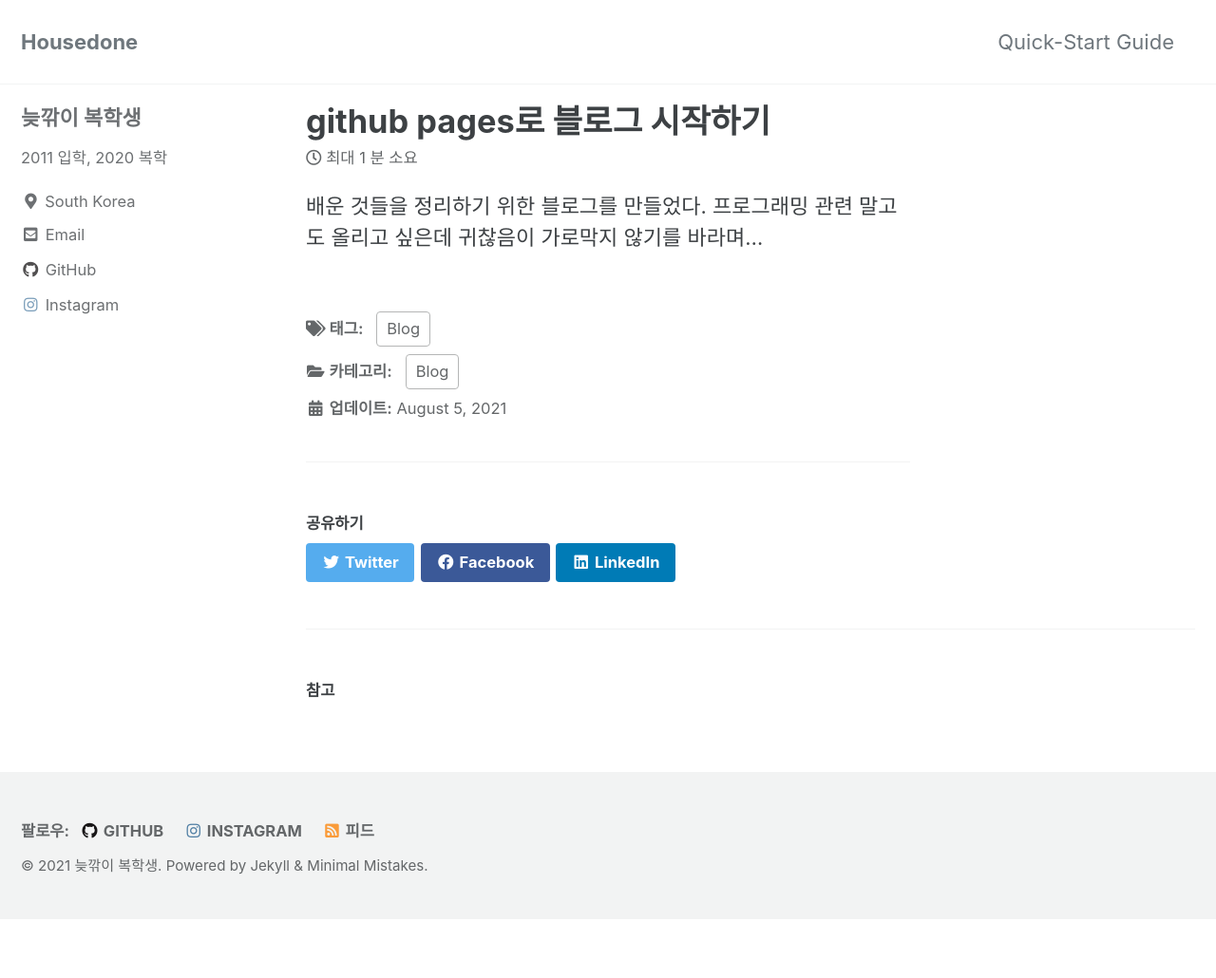
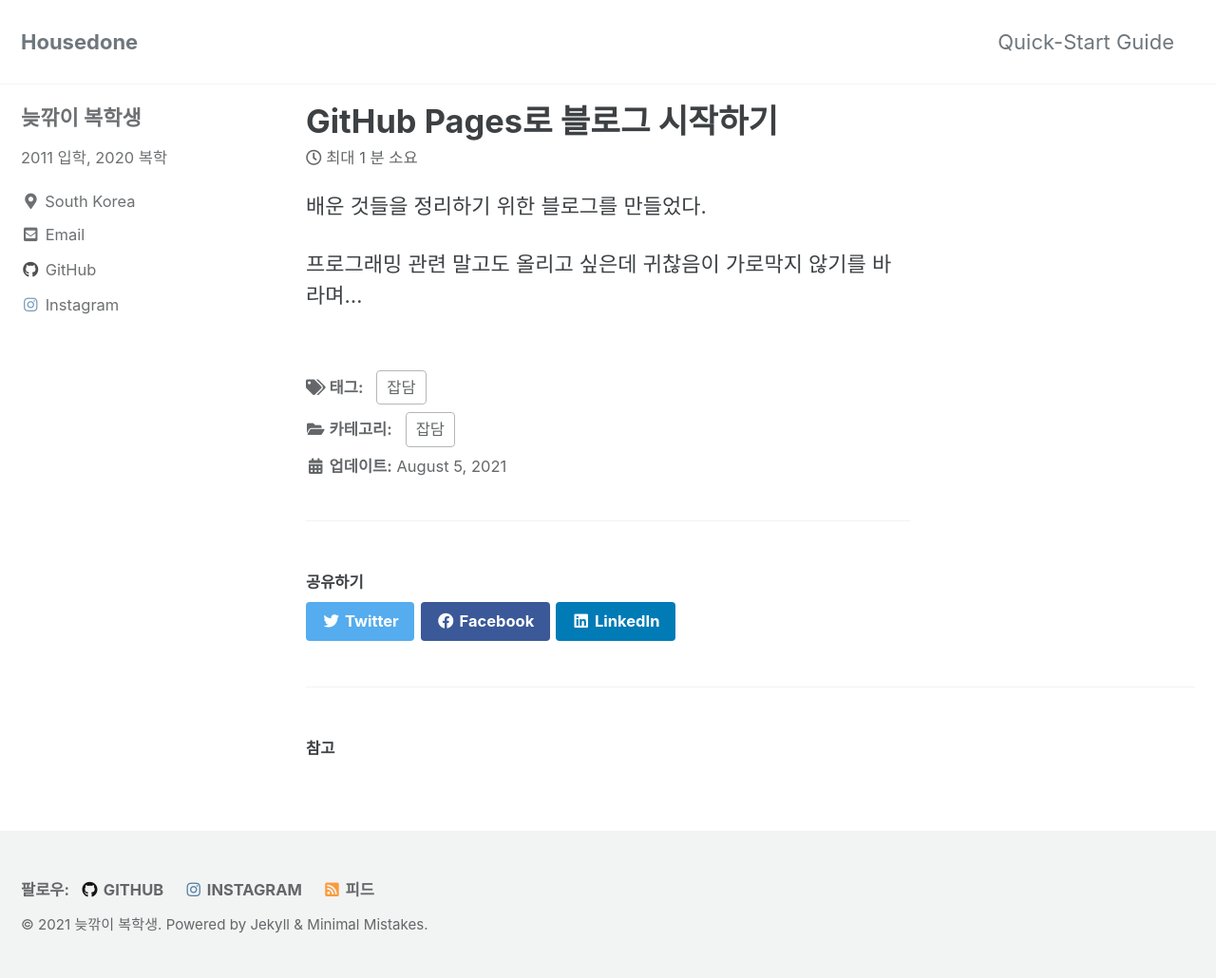
Before and after one commit to housedone/housedone.github.io, a Jekyll site: the page built from _posts/2021-08-05-Intro.md, in a window 1280 px wide. Shown: the whole page at 95% size. Built offline with Jekyll 4.4.1, drawn with Linux system fonts in a browser that asks for light colours; cached includes are drawn as plain includes; before the commit the page ends 968 px from its top, so only the background shows below that.

Commit message:
블로그 글 띄어쓰기 해보기

```diff
--- a/_posts/2021-08-05-Intro.md
+++ b/_posts/2021-08-05-Intro.md
@@ -1,13 +1,14 @@
 ---
-title:  "github pages로 블로그 시작하기"
+title:  "GitHub Pages로 블로그 시작하기"
 excerpt: "GitHub의 블로그 서비스인 github.io로 블로그를 시작한다."
 
 categories:
-    - Blog
+    - 잡담
 tags:
-    - Blog
+    - 잡담
 last_modified_at: 2021-08-05
 ---
 
 배운 것들을 정리하기 위한 블로그를 만들었다.
+
 프로그래밍 관련 말고도 올리고 싶은데 귀찮음이 가로막지 않기를 바라며...
```
